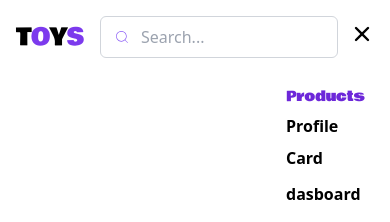
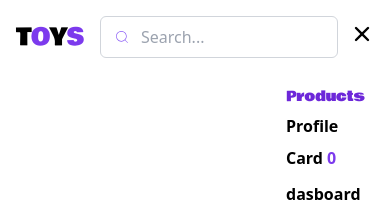
Before and after one commit to vinosaravanan/ToysEcommarce, a React (Vite) app in the folder frontend/: page / in a window 390 px wide. Both pictures are taken after a click on the button 362 px from the left and 34 px from the top of the page. Shown: the top 222 px of the page. Built offline with nearby package versions, Linux system fonts and the light colour scheme.

Commit message:
code added

```diff
--- a/frontend/src/components/Header.jsx
+++ b/frontend/src/components/Header.jsx
@@ -116,7 +116,8 @@ function Header() {
               </Link>
 
              <Link to={'/card'} className="mr-3 font-bold py-1  hover:bg-violet-100" onClick={()=> setIsOpen(false)} >
-                Card
+                Card <span className="text-violet-600">{totalcardItems}</span>
+
               </Link>
 
               <Link to={'/dashboard'} className="mr-3 py-1 font-bold  hover:bg-violet-100" onClick={()=> setIsOpen(false)}>
```
